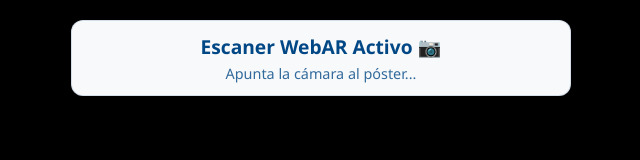
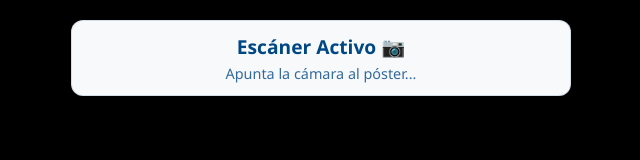
Before and after one commit to 21Rulo/ar, a website: page proyecto-ar-marcadores/index.html in a window 1280 px wide. Shown: the whole page, without its empty margins (319-959 px from the left). Drawn offline with Linux system fonts and the light colour scheme.

Commit message:
Fix typo in header for AR status overlay

```diff
--- a/proyecto-ar-marcadores/index.html
+++ b/proyecto-ar-marcadores/index.html
@@ -19,7 +19,7 @@
 
     <!-- Interfaz de usuario superior para estados -->
     <div id="ui-overlay">
-        <h1>Escaner WebAR Activo 📷</h1>
+        <h1>Escáner Activo 📷</h1>
         <p id="status-text">Apunta la cámara al póster...</p>
     </div>
 
```
